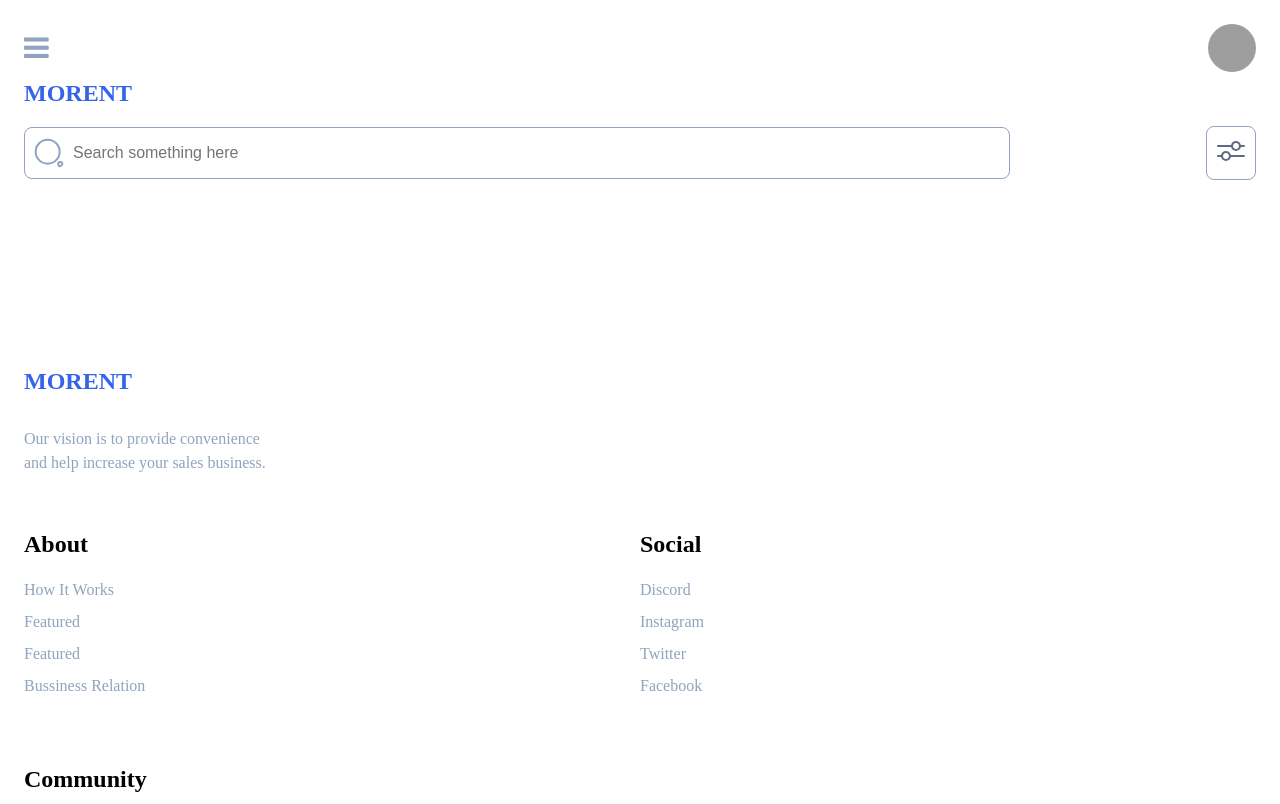
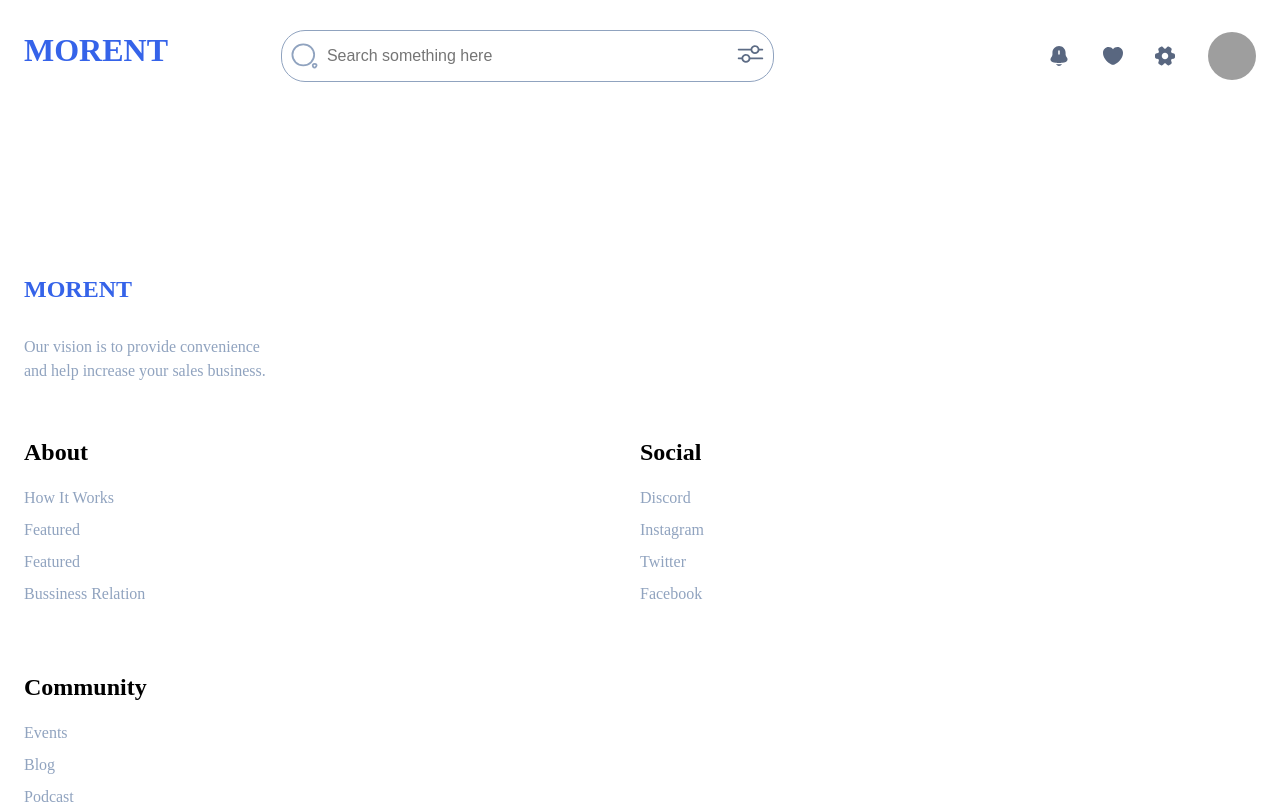
Before and after one commit to meet-org/Morent-Cars, a React (Create React App) app: page / in a window 1280 px wide. Shown: the top 804 px of the page. Built offline with nearby package versions, Linux system fonts and the light colour scheme; grey boxes are pictures that could not be loaded.

Commit message:
Responsive Navbar

```diff
--- a/src/components/navbar/Navbar.js
+++ b/src/components/navbar/Navbar.js
@@ -9,7 +9,10 @@ class Navbar extends Component {
                 <nav>
                     <div className="profile-box">
                         <i className='fa fa-bars'></i>
-                        <img src="./images/profile.jpg" alt="profile" />
+                        <img className='profile-details' src="./images/icons/notification-bing.svg" alt="" />
+                        <img className='profile-details' src="./images/icons/like.svg" alt="" />
+                        <img className='profile-details' src="./images/icons/setting.svg" alt="" />
+                        <img className='profile-img' src="./images/profile.jpg" alt="profile" />
                     </div>
                     <div className="logo-box">
                         <h1 className='logo'>MORENT</h1>
--- a/src/components/navbar/navbar.scss
+++ b/src/components/navbar/navbar.scss
@@ -1,4 +1,5 @@
 @import '../../index.scss';
+
 nav{
     // padding: 1.5rem;
     .profile-box{
@@ -8,16 +9,20 @@ nav{
             font-size: 1.8rem;
             cursor: pointer;
         }
-        img{
+        .profile-img{
             width: 3rem;
             height: 3rem;
             border-radius: 50%;
             object-fit: cover;
         }
+        .profile-details{
+            display: none;
+        }
     }
     .logo-box{
         .logo{
             color: var(--color-primary);
+            font-size: 2rem;
             margin : {
                 top: .5rem;
                 bottom: 1.2rem;
@@ -33,7 +38,7 @@ nav{
             padding: .5rem;
             width: 80%;
             .icon{
-                width: 2rem;
+                width: 1.8rem;
                 cursor: pointer;
             }
             input{
@@ -48,7 +53,7 @@ nav{
             border-radius: .5rem;
             padding: .5rem;
             .icon{
-                width: 2rem;
+                width: 1.8rem;
                 cursor: pointer;
                 color: var(--color-dark-300);
             }
@@ -56,3 +61,57 @@ nav{
     }
 
 }
+
+@media only screen and (min-width: 576px) {
+   nav{
+    .profile-box{
+        @include d-flex(flex-end,center);
+        gap: 2rem;
+        .fa-bars{
+            display: none;
+        }
+        .profile-details{
+            display: inline-block;
+        }
+    }
+    .logo-box{
+        display: inline-block;
+    }
+
+   }
+}
+
+@media only screen and (min-width: 768px) {
+   nav{
+    @include d-flex(space-between,center);
+    .profile-box{
+        order: 1;
+        @include d-flex(flex-end,center);
+        gap: 2rem;
+        .fa-bars{
+            display: none;
+        }
+    }
+    .serch-filter{
+        border: 1px solid var(--color-dark-300);
+        border-radius: 1.5rem;
+        width: 40%;
+        .search-box{
+            border: none;
+        }
+        .filter-icon{
+            border: none;
+        }
+    }
+   }
+}
+
+@media only screen and (min-width: 992px) {
+   .serch-filter{
+    margin-left: -10rem;
+   }
+}
+
+@media only screen and (min-width: 1200px) {
+
+}
```
Also changed, not shown: public/images/icons/notification-bing.svg.
